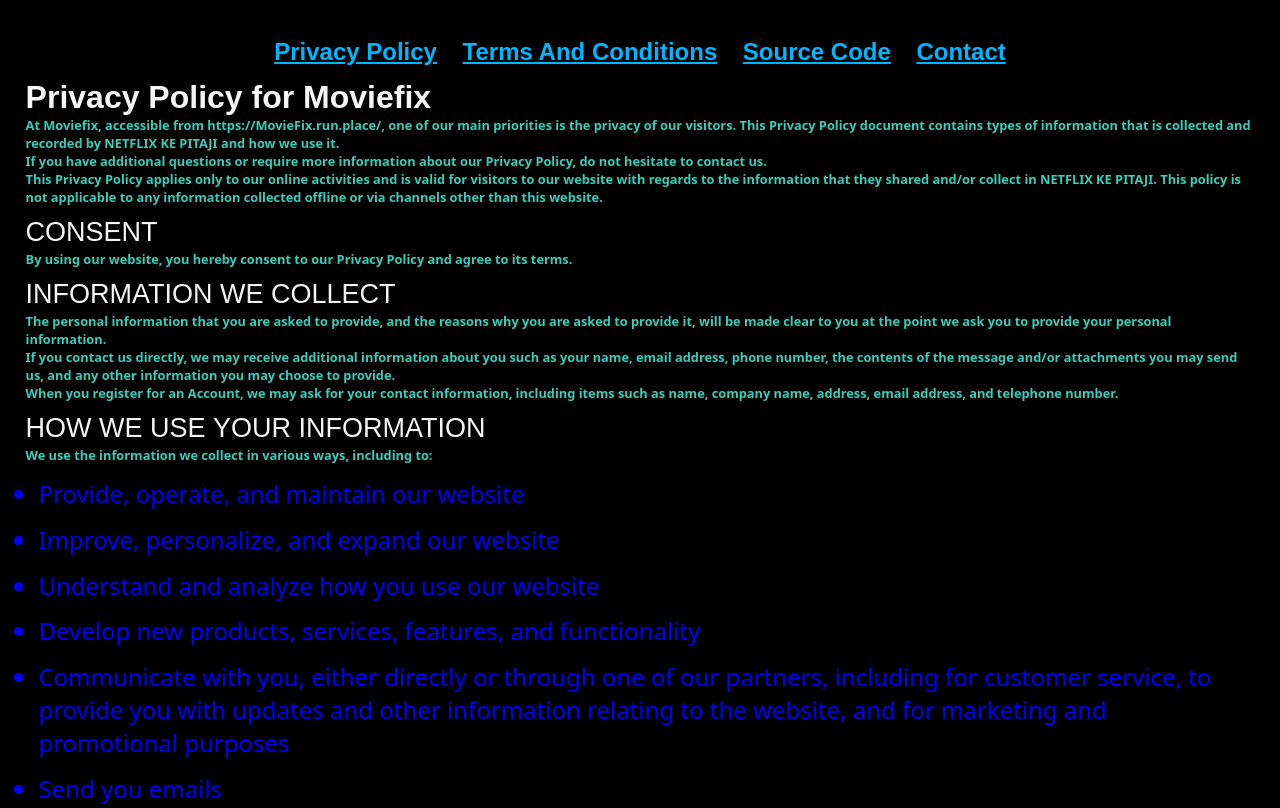
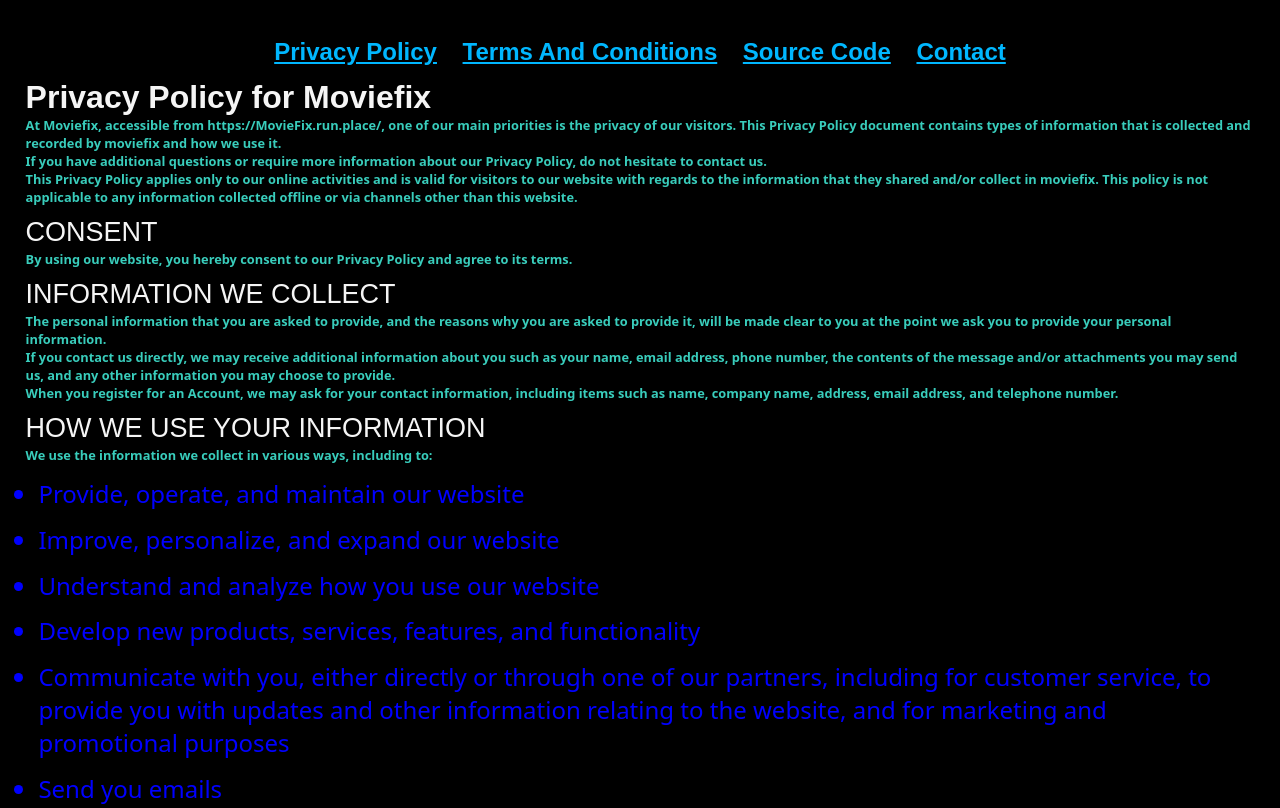
Before and after one commit to Rishu-xd/Netflix-ke-pitaji, a plain HTML site: page privacy-policy.html in a window 1280 px wide. Shown: the top 808 px of the page. Drawn offline with Linux system fonts and the light colour scheme; files that its build step writes are made by us from their sources.

Commit message:
Update privacy-policy.html

```diff
--- a/privacy-policy.html
+++ b/privacy-policy.html
@@ -16,17 +16,17 @@
         <div class="pagelinks">
             <a href="/privacy-policy.html" target="_blank">Privacy Policy</a>
             <a href="/terms-and-conditions.html" target="_blank">Terms And Conditions</a>
-            <a href="https://github.com/pulkitpareek18/netflix" target="_blank">Source Code</a>
+            <a href="https://github.com/Rishu-xd/netflix-ke-pitaji" target="_blank">Source Code</a>
             <a href="/contact.html" target="_blank">Contact</a>
         </div>
 
         <h1>Privacy Policy for Moviefix</h1>
 
-        <p>At Moviefix, accessible from https://MovieFix.run.place/, one of our main priorities is the privacy of our visitors. This Privacy Policy document contains types of information that is collected and recorded by NETFLIX KE PITAJI and how we use it.</p>
+        <p>At Moviefix, accessible from https://MovieFix.run.place/, one of our main priorities is the privacy of our visitors. This Privacy Policy document contains types of information that is collected and recorded by moviefix and how we use it.</p>
 
         <p>If you have additional questions or require more information about our Privacy Policy, do not hesitate to contact us.</p>
 
-        <p>This Privacy Policy applies only to our online activities and is valid for visitors to our website with regards to the information that they shared and/or collect in NETFLIX KE PITAJI. This policy is not applicable to any information collected offline or via channels other than this website.</p>
+        <p>This Privacy Policy applies only to our online activities and is valid for visitors to our website with regards to the information that they shared and/or collect in moviefix. This policy is not applicable to any information collected offline or via channels other than this website.</p>
 
         <h2>Consent</h2>
 
```
